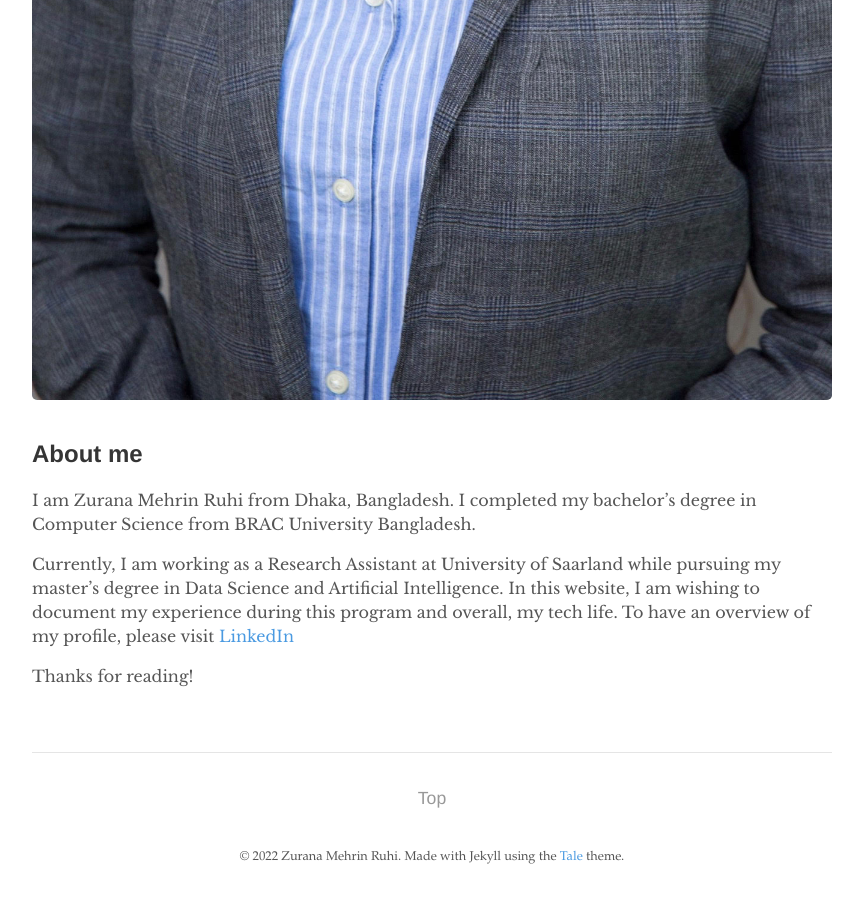
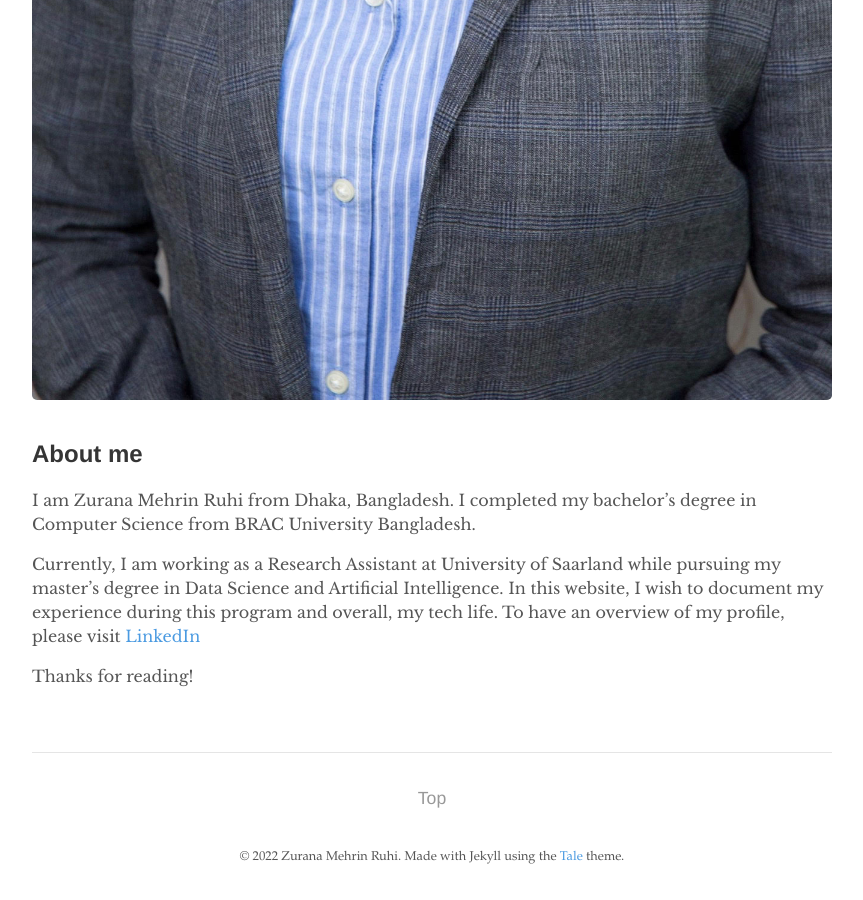
Before and after one commit to zmruhi1/portfolio, a Jekyll site: the page built from about.md, in a window 1280 px wide and 900 px high, scrolled down 1065 px. Shown: the whole window, without its empty margins (208-1071 px from the left). Built offline with Jekyll 4.4.1, drawn with Linux system fonts in a browser that asks for light colours.

Commit message:
Update about.md

```diff
--- a/about.md
+++ b/about.md
@@ -11,6 +11,6 @@ title: About
 
  I am Zurana Mehrin Ruhi from Dhaka, Bangladesh. I completed my bachelor's degree in Computer Science from BRAC University Bangladesh.
 
-Currently, I am working as a Research Assistant at University of Saarland while pursuing my master's degree in Data Science and Artificial Intelligence. In this website, I am wishing to document my experience during this program and overall, my tech life. To have an overview of my profile, please visit [LinkedIn](https://www.linkedin.com/in/zmruhi/)
+Currently, I am working as a Research Assistant at University of Saarland while pursuing my master's degree in Data Science and Artificial Intelligence. In this website, I wish to document my experience during this program and overall, my tech life. To have an overview of my profile, please visit [LinkedIn](https://www.linkedin.com/in/zmruhi/)
 
 Thanks for reading!
```
